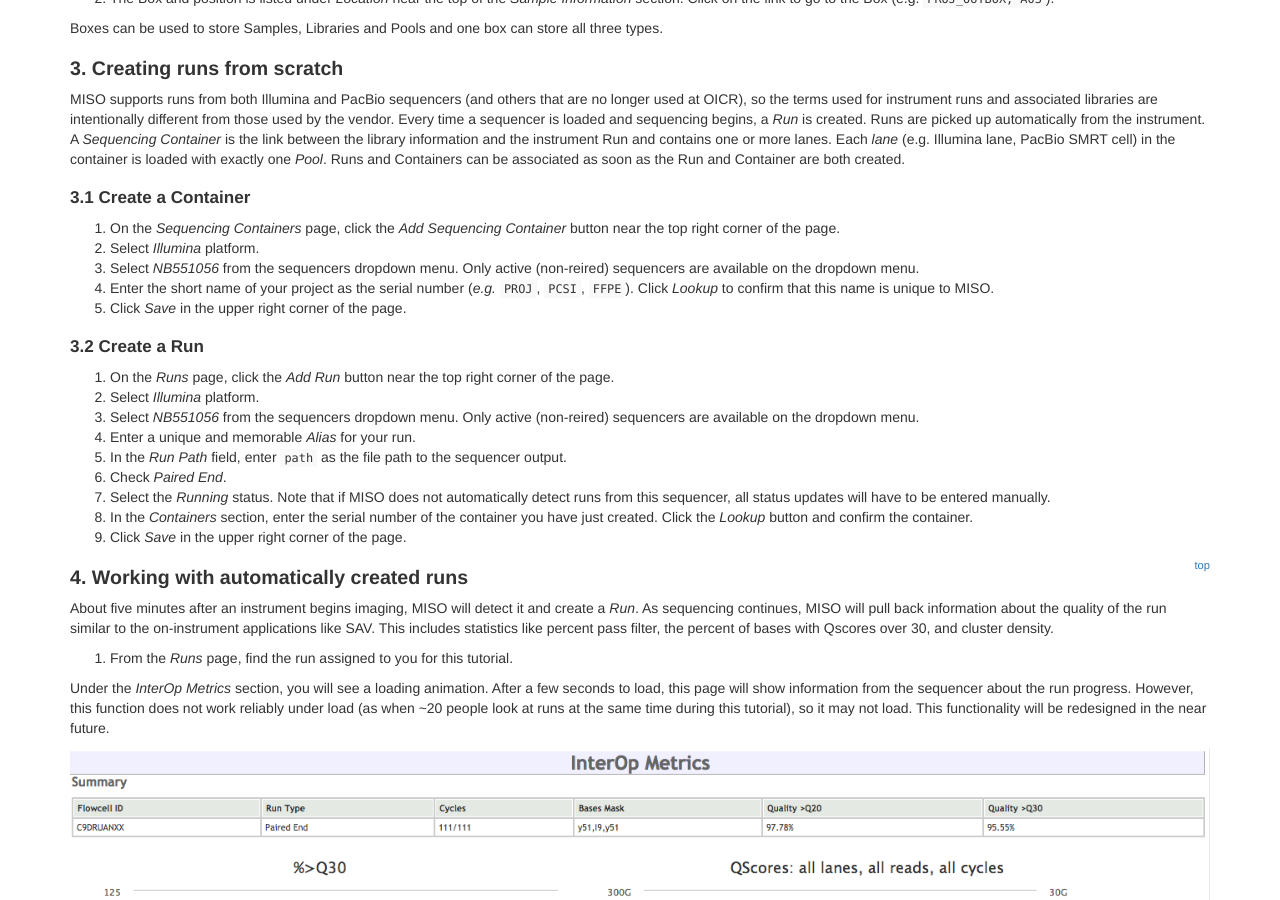
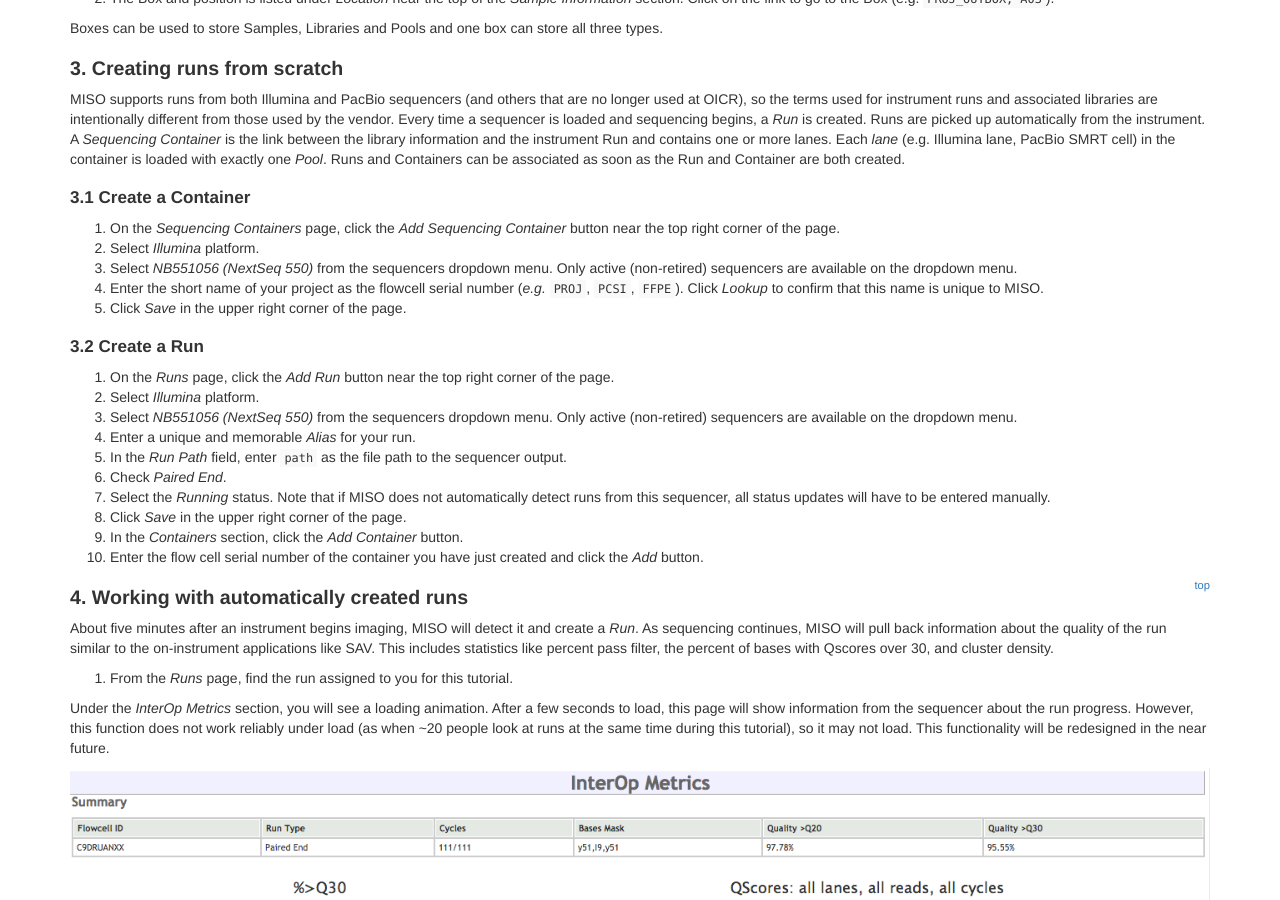
Before and after one commit to miso-lims/walkthroughs, a Jekyll site: the page built from 4-0-sequencing.md, in a window 1280 px wide and 900 px high, scrolled down 2162 px. Built offline with Jekyll 4.4.1, drawn with Linux system fonts in a browser that asks for light colours; some of the changed text lies outside the part shown.

Commit message:
Updates resulting from tutorial

```diff
--- a/4-0-sequencing.md
+++ b/4-0-sequencing.md
@@ -61,21 +61,22 @@ Containers can be associated as soon as the Run and Container are both created.
 
 1. On the _Sequencing Containers_ page, click the _Add Sequencing Container_ button near the top right corner of the page.
 1. Select _Illumina_ platform.
-1. Select _NB551056_ from the sequencers dropdown menu. Only active (non-reired) sequencers are available on the dropdown menu.
-1. Enter the short name of your project as the serial number (_e.g._ `PROJ`, `PCSI`, `FFPE`). Click _Lookup_ to confirm that this name is unique to MISO.
+1. Select _NB551056 (NextSeq 550)_ from the sequencers dropdown menu. Only active (non-retired) sequencers are available on the dropdown menu.
+1. Enter the short name of your project as the flowcell serial number (_e.g._ `PROJ`, `PCSI`, `FFPE`). Click _Lookup_ to confirm that this name is unique to MISO.
 1. Click _Save_ in the upper right corner of the page.
 
 ## 3.2 Create a Run
 
 1. On the _Runs_ page, click the _Add Run_ button near the top right corner of the page.
 1. Select _Illumina_ platform.
-1. Select _NB551056_ from the sequencers dropdown menu. Only active (non-reired) sequencers are available on the dropdown menu.
+1. Select _NB551056 (NextSeq 550)_ from the sequencers dropdown menu. Only active (non-retired) sequencers are available on the dropdown menu.
 1. Enter a unique and memorable _Alias_ for your run.
 1. In the _Run Path_ field, enter `path` as the file path to the sequencer output.
 1. Check _Paired End_.
 1. Select the _Running_ status. Note that if MISO does not automatically detect runs from this sequencer, all status updates will have to be entered manually.
-1. In the _Containers_ section, enter the serial number of the container you have just created. Click the _Lookup_ button and confirm the container.
 1. Click _Save_ in the upper right corner of the page.
+1. In the _Containers_ section, click the _Add Container_ button.
+1. Enter the flow cell serial number of the container you have just created and click the _Add_ button.
 
 <a name="aruns" href="#" id="toplink">top</a>
 
```
Also changed, not shown: other parts of 4-0-sequencing.md (+1 -1 lines), 2-0-samples.md (+4 -2 lines), 3-0-libraries.md (+0 -1 lines).
